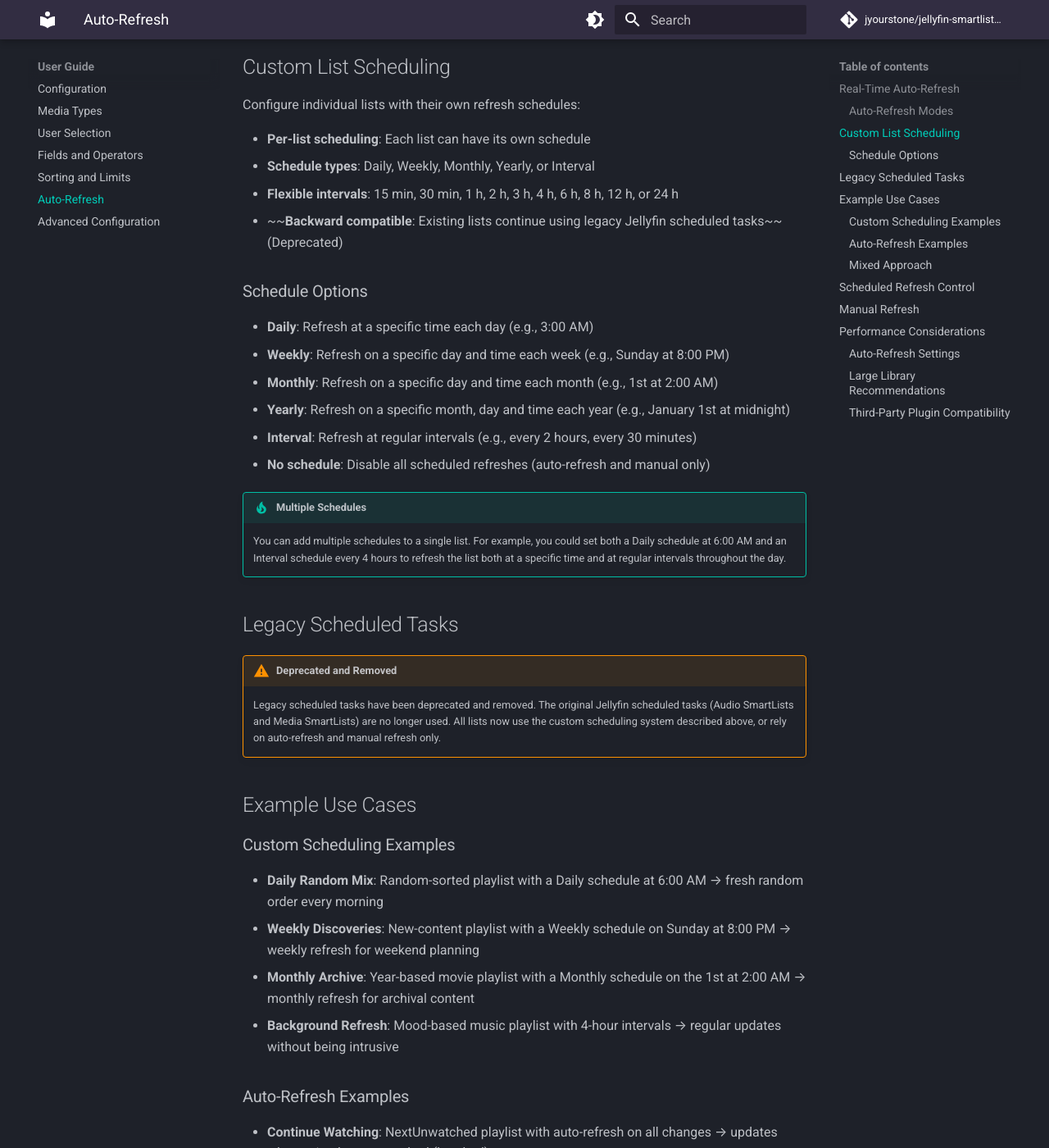
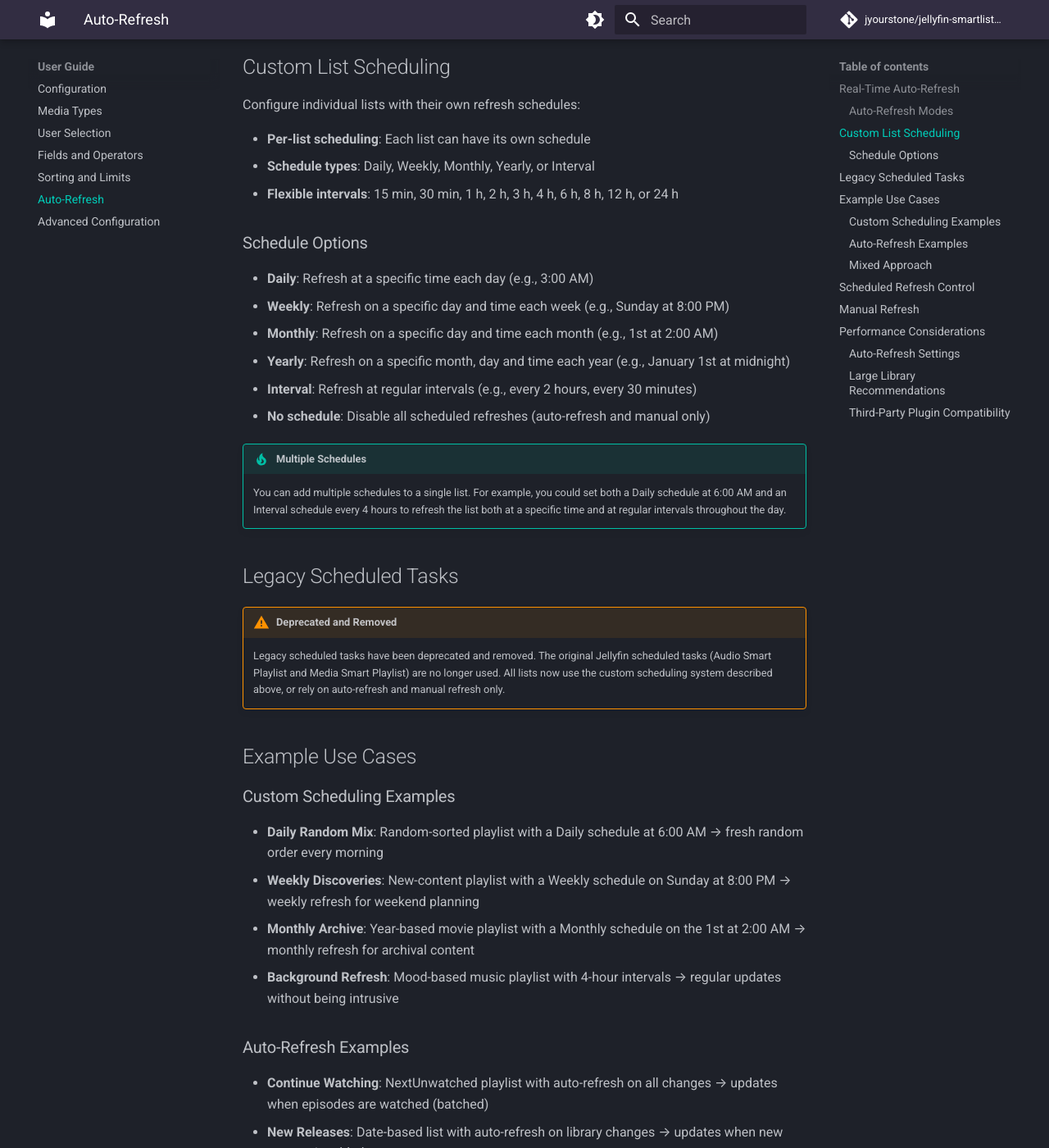
Before and after one commit to jyourstone/jellyfin-smartplaylist-plugin, an MkDocs documentation site: the page built from docs/content/user-guide/auto-refresh.md, in a window 1280 px wide and 1400 px high, scrolled down 795 px. Shown: the whole window at 82% size. Built offline with MkDocs 1.6.1 and Material for MkDocs 9.7.7, drawn with Linux system fonts in a browser that asks for light colours; comment, search, counter and statistics services are not loaded; some of the changed text lies outside the part shown.

Commit message:
Documentation updates

```diff
--- a/docs/content/user-guide/auto-refresh.md
+++ b/docs/content/user-guide/auto-refresh.md
@@ -25,7 +25,6 @@ Configure individual lists with their own refresh schedules:
 - **Per-list scheduling**: Each list can have its own schedule
 - **Schedule types**: Daily, Weekly, Monthly, Yearly, or Interval
 - **Flexible intervals**: 15 min, 30 min, 1 h, 2 h, 3 h, 4 h, 6 h, 8 h, 12 h, or 24 h
-- ~~**Backward compatible**: Existing lists continue using legacy Jellyfin scheduled tasks~~ (Deprecated)
 
 ### Schedule Options
 
@@ -42,7 +41,7 @@ Configure individual lists with their own refresh schedules:
 ## Legacy Scheduled Tasks
 
 !!! warning "Deprecated and Removed"
-    Legacy scheduled tasks have been deprecated and removed. The original Jellyfin scheduled tasks (Audio SmartLists and Media SmartLists) are no longer used. All lists now use the custom scheduling system described above, or rely on auto-refresh and manual refresh only.
+    Legacy scheduled tasks have been deprecated and removed. The original Jellyfin scheduled tasks (Audio Smart Playlist and Media Smart Playlist) are no longer used. All lists now use the custom scheduling system described above, or rely on auto-refresh and manual refresh only.
 
 ## Example Use Cases
 
```
Also changed, not shown: other parts of docs/content/user-guide/auto-refresh.md (+1 -1 lines), docs/content/index.md (+2 -2 lines), docs/content/user-guide/advanced-configuration.md (+0 -1 lines), docs/content/user-guide/configuration.md (+1 -1 lines).
